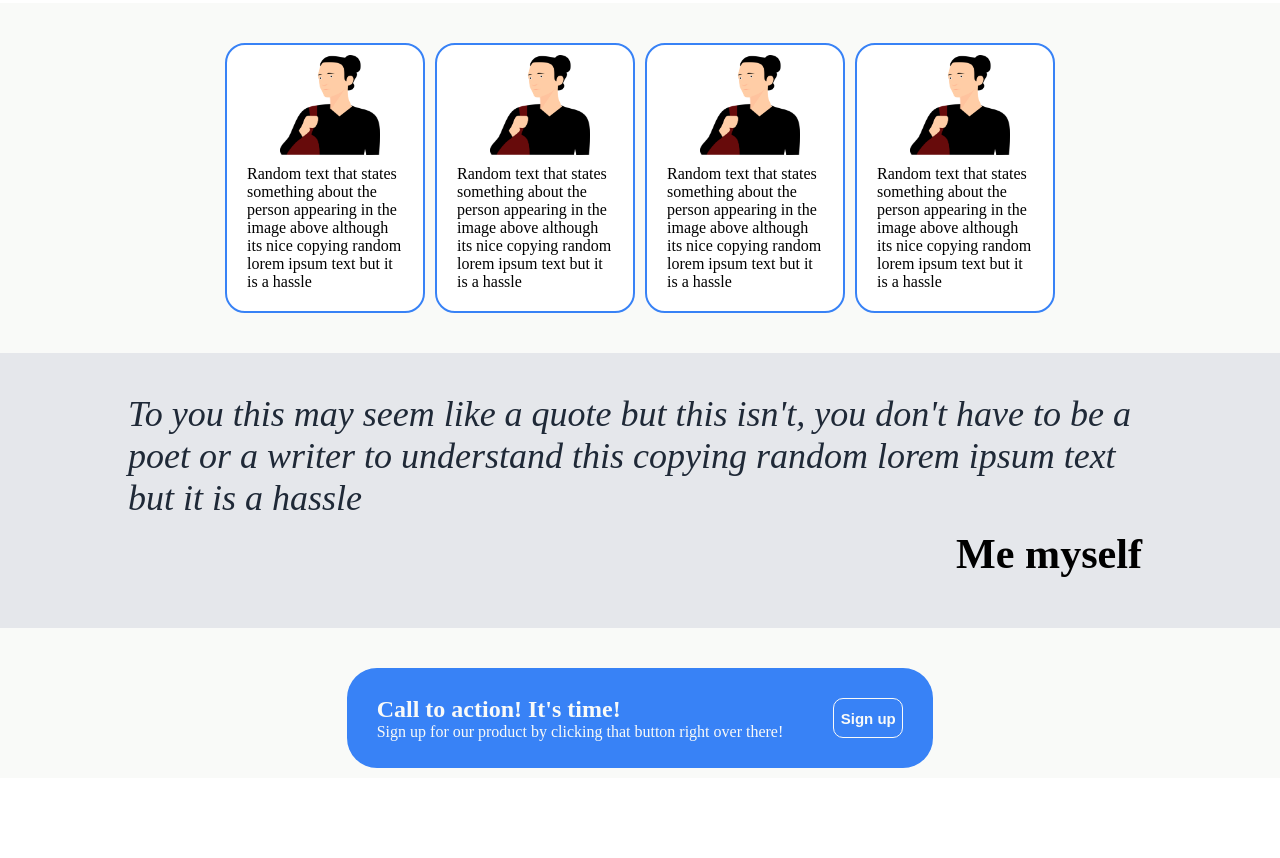
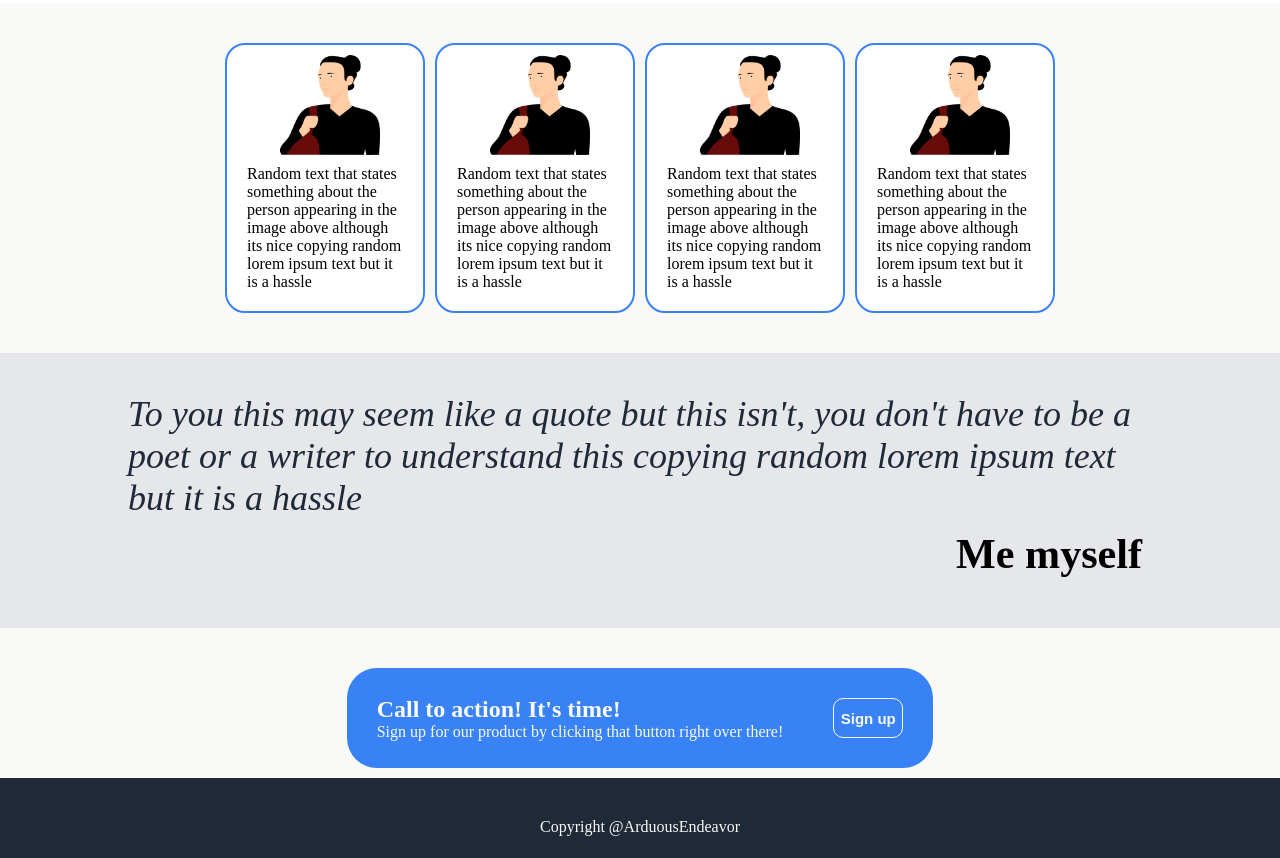
Before and after one commit to mohit-negi/LandingPage-TOP, a plain HTML site: page flexbox-practice/index.html in a window 1280 px wide. Shown: the part 470-1328 px from the top of the page. Before the commit the page ends 1248 px from the top, so only its background shows below. Drawn offline with Linux system fonts and the light colour scheme.

Commit message:
footer added to the page: flexbox exercise completed

```diff
--- a/flexbox-practice/index.html
+++ b/flexbox-practice/index.html
@@ -101,6 +101,11 @@
             </div>
         </div>
     </section>
+    <footer>
+        <div class="footer">
+            <p class="footer-text">Copyright @ArduousEndeavor</p>
+        </div>
+    </footer>
 
 
 
--- a/flexbox-practice/style.css
+++ b/flexbox-practice/style.css
@@ -187,3 +187,19 @@
     font-size: 15px;
     font-weight: bold;
 }
+footer{
+    display: flex;
+
+}
+.footer{
+    display: flex;
+    box-sizing: border-box;
+    justify-content: center;
+    background-color: #1f2937;
+    height: 80px;
+    width: 100vw;
+}
+.footer-text{
+    padding: 40px;
+    color: #f9faf8;
+}
```
